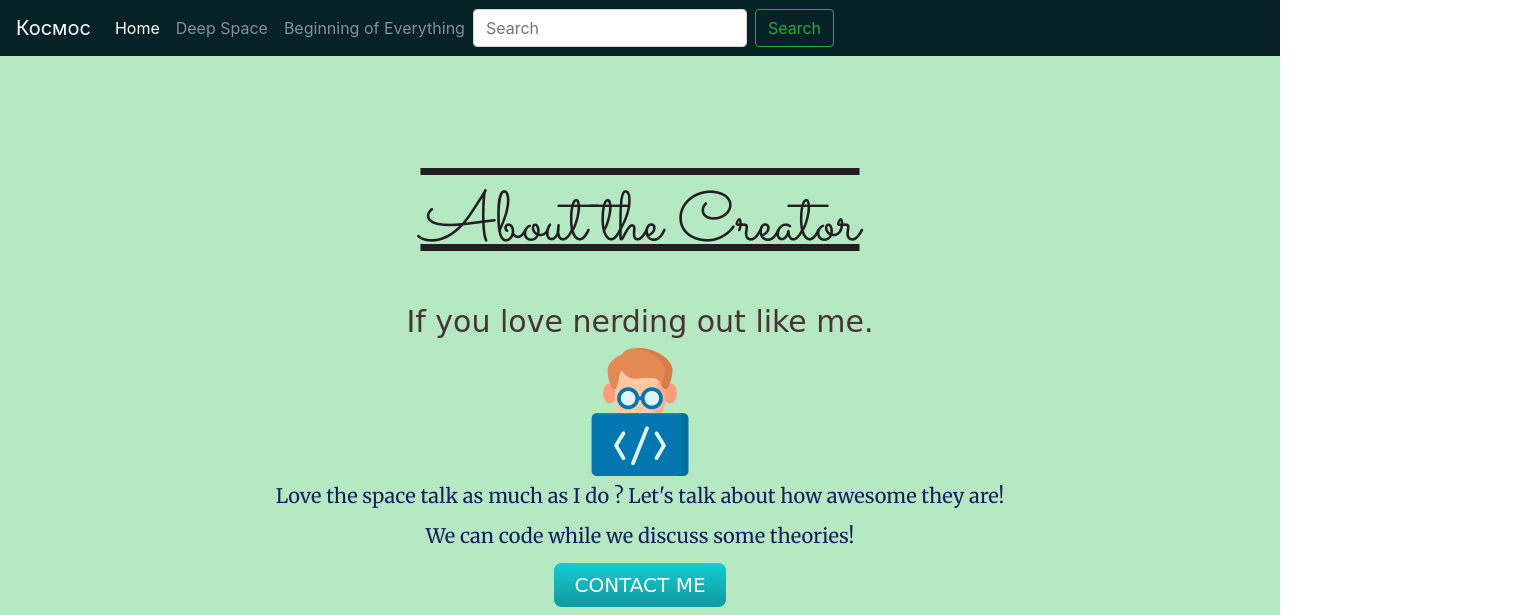
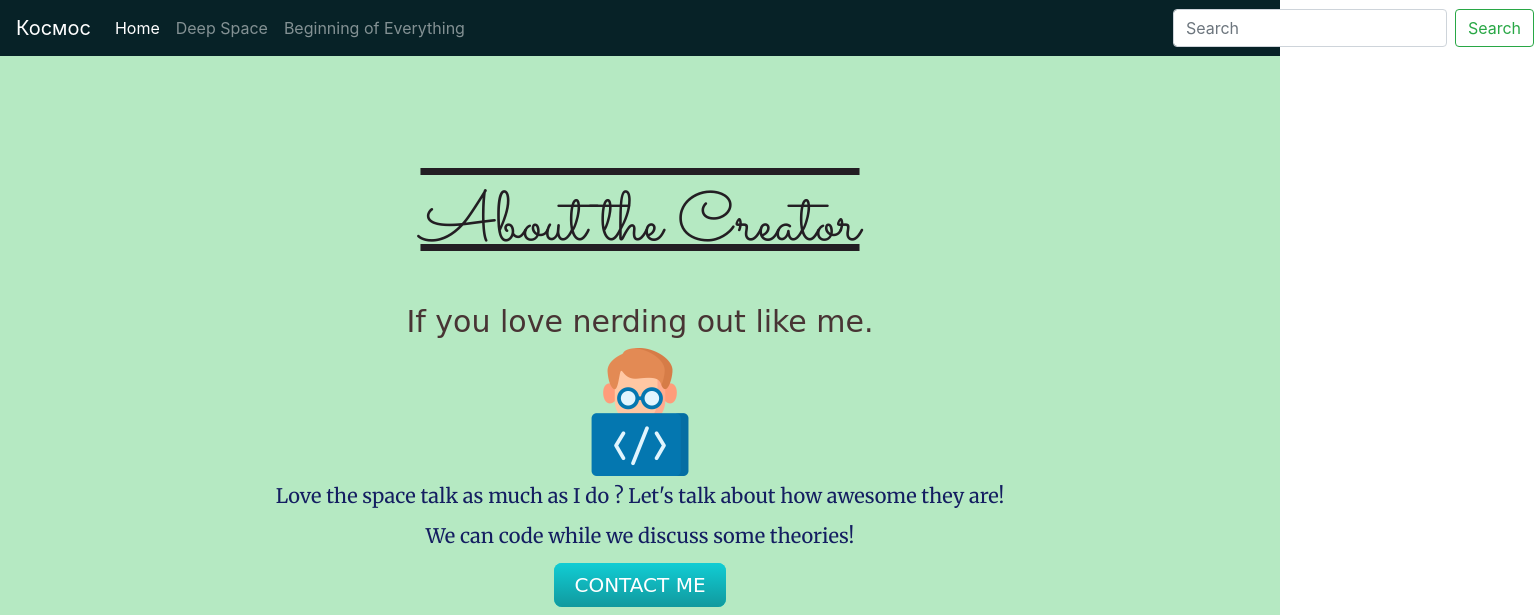
Before and after one commit to Swap-Nova/Cosmologist_Doodle, a plain HTML site: page contact.html in a window 1280 px wide. Shown: the top 615 px of the page, 1534 px wide, since content can reach past the window. Drawn offline with nearby package versions, Linux system fonts and the light colour scheme; a web font is replaced by a local one.

Commit message:
Update contact.css

```diff
--- a/CSS/contact.css
+++ b/CSS/contact.css
@@ -118,3 +118,8 @@ body{
     margin:0px;
     padding-top: 50px;
 }
+
+.form-inline{
+    position:relative;
+    left:700px;
+}
```
